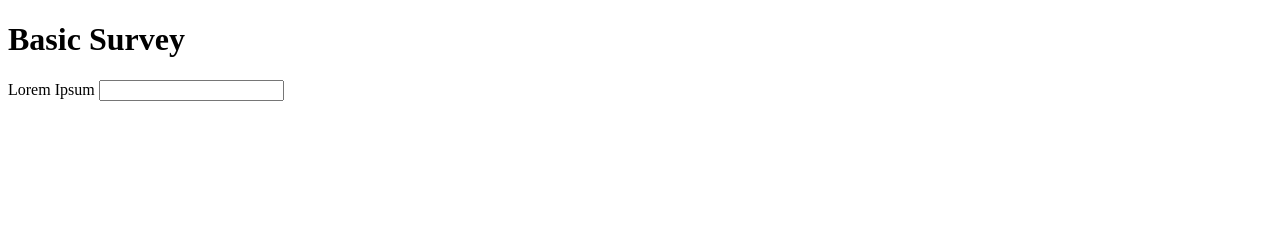
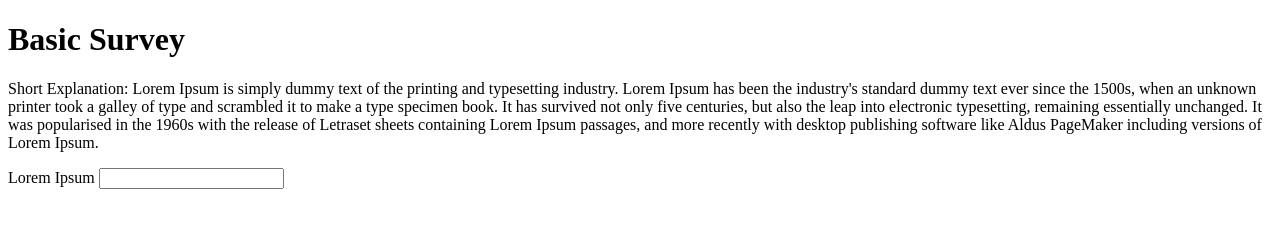
Before and after one commit to Jorge-Montero/form-survey-test, a plain HTML site: page index.html in a window 1280 px wide. Drawn offline with Linux system fonts and the light colour scheme.

Commit message:
2 - p tag added w/ id="description"

```diff
--- a/index.html
+++ b/index.html
@@ -7,6 +7,7 @@
 </head>
 <body>
     <h1 id="title">Basic Survey</h1>
+    <p id="description">Short Explanation: Lorem Ipsum is simply dummy text of the printing and typesetting industry. Lorem Ipsum has been the industry's standard dummy text ever since the 1500s, when an unknown printer took a galley of type and scrambled it to make a type specimen book. It has survived not only five centuries, but also the leap into electronic typesetting, remaining essentially unchanged. It was popularised in the 1960s with the release of Letraset sheets containing Lorem Ipsum passages, and more recently with desktop publishing software like Aldus PageMaker including versions of Lorem Ipsum.</p>
     <form id="survey-form">Lorem Ipsum
         <input type="email" name="contact" id="email" required/>
     </form>
```
Also changed, not shown: src/default.css (added), src/main.js (added).
